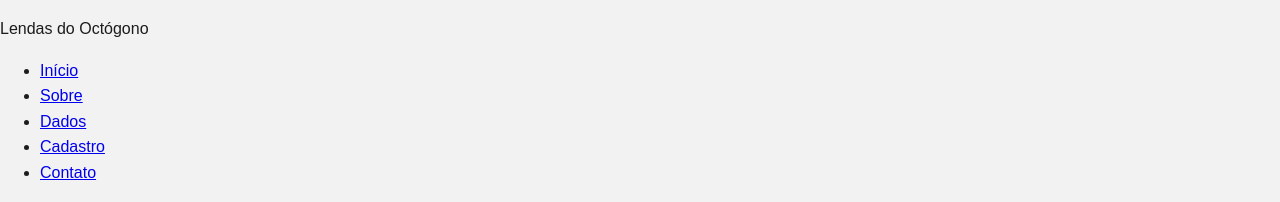
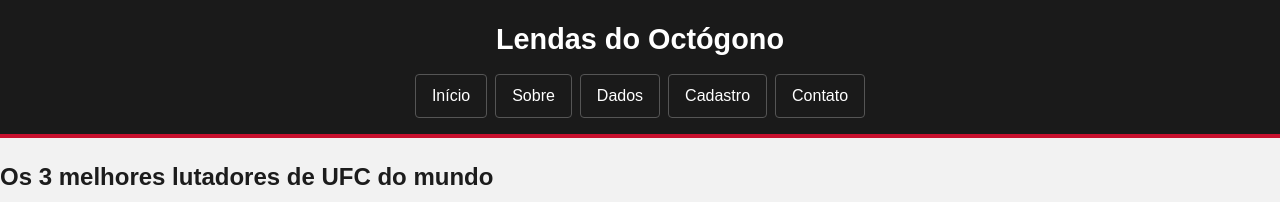
Before and after one commit to Lucas-Tomm/-pagina-tema-livre, a plain HTML site: page index.html in a window 1280 px wide. Shown: the top 202 px of the page. Drawn offline with Linux system fonts and the light colour scheme.

Commit message:
CSS: estiliza o cabeçalho e o menu
Cabeçalho escuro com faixa vermelha, nome do site em destaque e menu em linha que quebra para a linha de baixo quando falta espaço. O item do menu muda de cor ao passar o mouse.

```diff
--- a/css/style.css
+++ b/css/style.css
@@ -59,3 +59,44 @@ textarea:focus {
   outline: 3px solid #ffb400;
   outline-offset: 2px;
 }
+
+/* ---------- Cabeçalho e menu ---------- */
+header {
+  background-color: var(--cor-escura);
+  border-bottom: 4px solid var(--cor-destaque);
+  text-align: center;
+  padding: 16px;
+}
+
+/* Nome do site no topo */
+.nome-site {
+  margin: 0 0 12px 0;
+  font-size: 1.8rem;
+  font-weight: bold;
+  color: #ffffff;
+}
+
+/* Menu em linha, quebrando para a linha de baixo se faltar espaço */
+header nav ul {
+  list-style: none;
+  margin: 0;
+  padding: 0;
+  display: flex;
+  flex-wrap: wrap;
+  justify-content: center;
+  gap: 8px;
+}
+
+header nav a {
+  display: block;
+  padding: 8px 16px;
+  color: #ffffff;
+  text-decoration: none;
+  border: 1px solid #555555;
+  border-radius: 4px;
+}
+
+header nav a:hover {
+  background-color: var(--cor-destaque);
+  border-color: var(--cor-destaque);
+}
```
